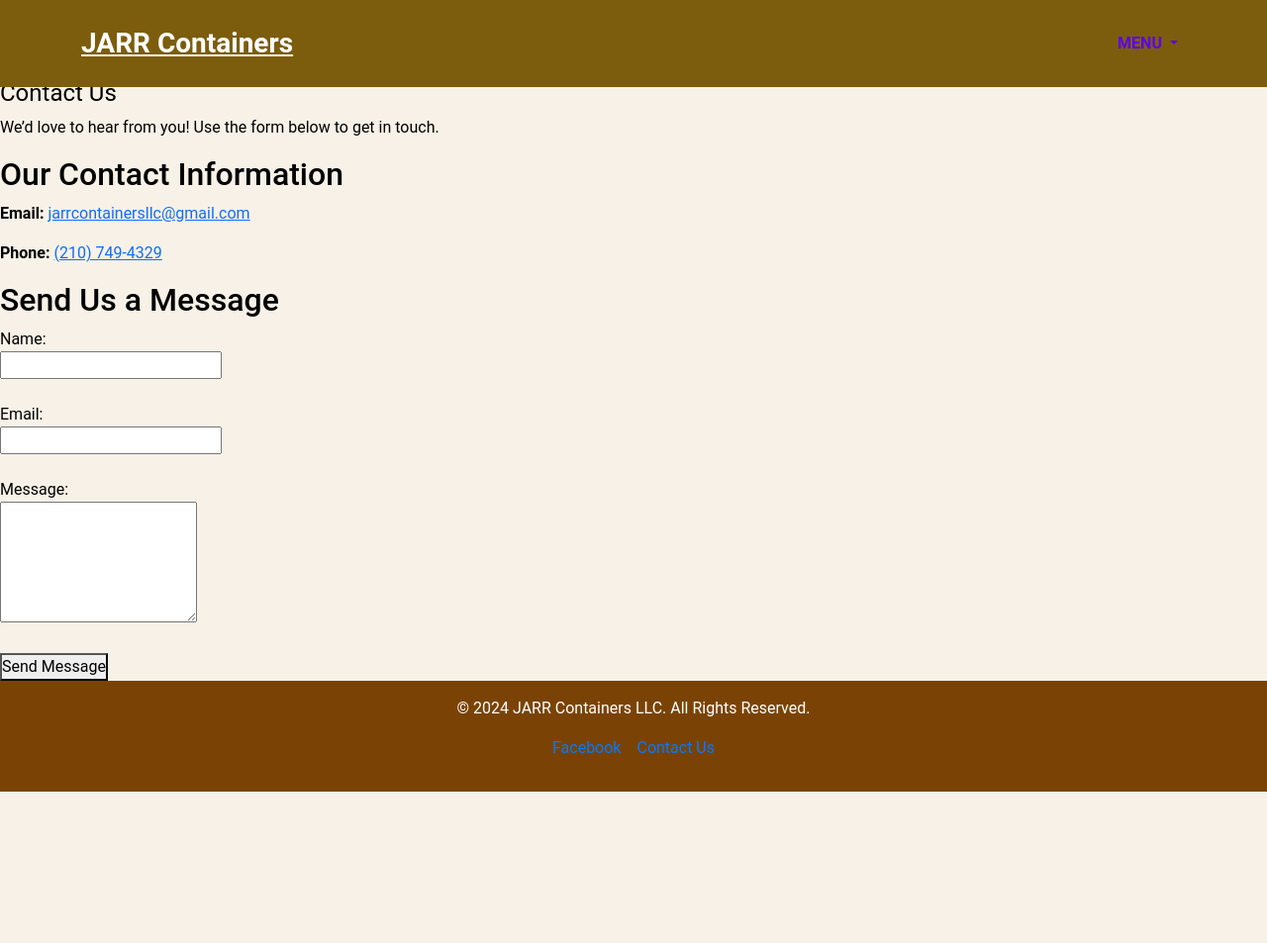
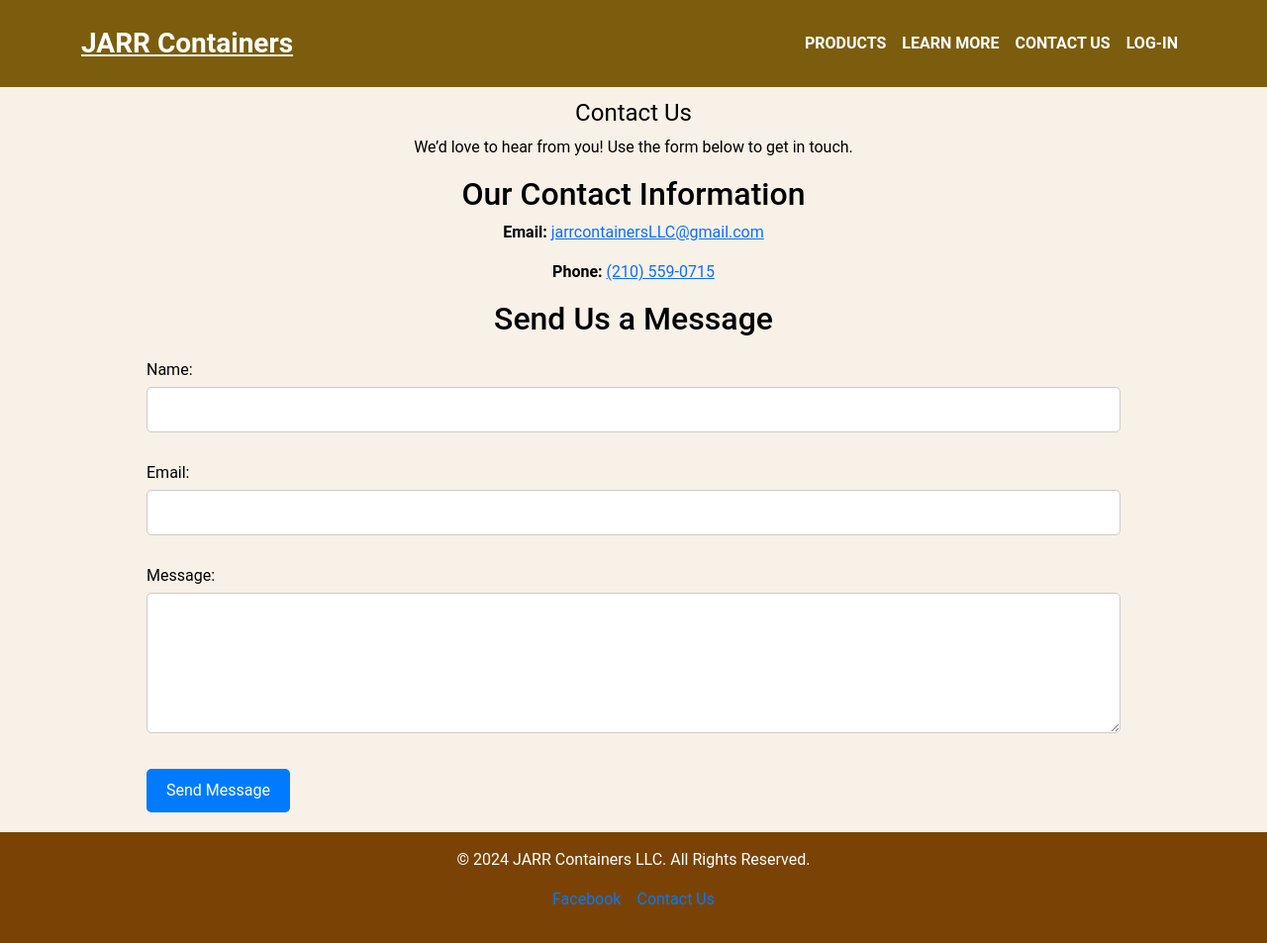
Before and after one commit to Isaiah802/JARR, a Flask app: page /contact in a window 1280 px wide. Shown: the whole page at 99% size. Before the commit the page ends 800 px from the top, so only its background shows below. Run offline with Flask 3, Linux system fonts and the light colour scheme.

Commit message:
JARR 1.16
Updated contact info and readjusted drop down to change dynamically based on screen size.

```diff
--- a/static/css/styles.css
+++ b/static/css/styles.css
@@ -19,6 +19,7 @@
     display: flex;
     flex-direction: column;
 }
+
 /* Footer Styles */
 footer.custom-footer {
     background-color: #7a4305 !important; /* Dark orange background */
@@ -131,12 +132,7 @@
     color: white;
 }
 
-
 /* Card Styling */
-
-
-/* Card Styling */
-/* Card Container Styling */
 .card-container {
     display: flex;
     justify-content: space-between; /* Adds space between cards */
@@ -145,7 +141,6 @@
     margin: 20px 0; /* Space around the container */
 }
 
-/* Card Styling */
 .card {
     border: 1px solid #ddd;
     border-radius: 8px;
@@ -158,12 +153,12 @@
     font-size: medium;
 }
 
-/* Card Container for Products Page */
 .card-container {
     display: flex;
     flex-wrap: wrap;
     gap: 20px;
     justify-content: space-between;
+}
 
 .card:hover {
     transform: translateY(-5px);
@@ -183,7 +178,7 @@
     border-radius: 0 0 8px 8px;
     padding: 15px;
 }
-}
+
 h1 {
     font-family: 'Roboto', sans-serif;
     font-size: 1.5rem;
@@ -203,47 +198,9 @@
     }
 }
 
-
 /* Map Section */
 #google-map {
     background-color: #e1e1e1;
-}
-
-/* Dropdown Styles */
-.nav-item.dropdown {
-    position: relative;
-}
-
-.dropdown-menu {
-    background-color: #2700a5;
-    border-radius: 5px;
-    box-shadow: 0 8px 16px rgba(0, 0, 0, 0.2);
-}
-
-.dropdown-item {
-    color: white;
-    padding: 10px 20px;
-    text-align: left;
-}
-
-.dropdown-item:hover {
-    background-color: #0056b3;
-    color: white;
-}
-
-/* Add some spacing between dropdown items */
-.navbar-nav .dropdown-menu {
-    min-width: 200px;
-}
-
-.nav-link.dropdown-toggle {
-    color: rgb(95, 1, 236) !important;
-    font-weight: 600;
-}
-
-
-.dropdown-menu {
-    transition: all 0.5s ease;
 }
 
 /* Button hover effect */
@@ -251,3 +208,38 @@
     background-color: #08173c;
     color: white;
 }
+
+/* New CSS to center the contact container for the contact us page */
+.contact-container {
+    width: 80%; /* Adjust width as needed */
+    margin: 0 auto; /* Center the content horizontally */
+    padding: 20px; /* Add some padding around the content */
+    text-align: center; /* Center text in the container */
+}
+
+form {
+    text-align: left; /* Align form elements to the left */
+    margin-top: 20px;
+}
+
+form input,
+form textarea {
+    width: 100%; /* Makes the input fields and text area full width */
+    padding: 10px;
+    margin: 5px 0;
+    border: 1px solid #ccc;
+    border-radius: 5px;
+}
+
+form button {
+    padding: 10px 20px;
+    background-color: #007bff;
+    color: white;
+    border: none;
+    border-radius: 5px;
+    cursor: pointer;
+}
+
+form button:hover {
+    background-color: #0056b3;
+}
--- a/templates/base.html
+++ b/templates/base.html
@@ -1,14 +1,10 @@
 <!DOCTYPE html>
 <html lang="en">
 <head>
-
     <meta charset="UTF-8">
     <meta name="viewport" content="width=device-width, initial-scale=1.0">
     <meta http-equiv="X-UA-Compatible" content="ie=edge">
     <title>{% block title %}base{% endblock %}</title>
-
-<!--jjjjj test for updated base.html -->
-
 
     <!-- Favicon -->
     <link rel="icon" href="{{ url_for('static', filename='images/logo.png') }}" type="image/x-icon">
@@ -24,7 +20,7 @@
 <body>
 
     <!-- Fixed Navigation Bar -->
-    <header class=" text-white py-3 fixed-top w-100" id="navbar">
+    <header class="text-white py-3 fixed-top w-100" id="navbar">
         <div class="container d-flex justify-content-between align-items-center">
             <a href="/" class="text-white fs-3 fw-bold">JARR Containers</a>
             <nav class="navbar navbar-expand-lg navbar-light">
@@ -33,17 +29,17 @@
                 </button>
                 <div class="collapse navbar-collapse" id="navbarNav">
                     <ul class="navbar-nav">
-                        <li class="nav-item dropdown">
-                            <a class="nav-link dropdown-toggle" href="#" id="navbarDropdown" role="button" data-bs-toggle="dropdown" aria-expanded="false">
-                                Menu
-                            </a>
-                            <ul class="dropdown-menu" aria-labelledby="navbarDropdown">
-                                <li><a class="dropdown-item" href="products">Products</a></li>
-                                <li><a class="dropdown-item" href="learn">Learn more</a></li>
-                                <li><a class="dropdown-item" href="contact">Contact us</a></li>
-                                <li><a class="dropdown-item" href="login">Log-in</a></li>
-
-                            </ul>
+                        <li class="nav-item">
+                            <a class="nav-link" href="products">Products</a>
+                        </li>
+                        <li class="nav-item">
+                            <a class="nav-link" href="learn">Learn more</a>
+                        </li>
+                        <li class="nav-item">
+                            <a class="nav-link" href="contact">Contact us</a>
+                        </li>
+                        <li class="nav-item">
+                            <a class="nav-link" href="login">Log-in</a>
                         </li>
                     </ul>
                 </div>
@@ -56,12 +52,11 @@
     {% endblock %}
 
     <!-- Footer -->
-    <!-- Footer -->
     <footer class="custom-footer text-center py-3">
         <p>&copy; 2024 JARR Containers LLC. All Rights Reserved.</p>
         <ul class="list-unstyled d-flex justify-content-center gap-3">
             <li><a href="https://facebook.com" target="_blank" class="footer-link">Facebook</a></li>
-            <li><a href="contact.html" class="footer-link">Contact Us</a></li>
+            <li><a href="contact" class="footer-link">Contact Us</a></li>
         </ul>
     </footer>
 
--- a/templates/contact.html
+++ b/templates/contact.html
@@ -3,6 +3,7 @@
 {% block title %}Contact Us - JARR Containers{% endblock %}
 
 {% block content %}
+    <div class="contact-container">
         <h1>Contact Us</h1>
         <p>We’d love to hear from you! Use the form below to get in touch.</p>
 
@@ -12,8 +13,8 @@
 
         <div>
             <h2>Our Contact Information</h2>
-        <p><strong>Email:</strong> <a href="mailto:jarrcontainersllc@gmail.com">jarrcontainersllc@gmail.com</a></p>
-        <p><strong>Phone:</strong> <a href="tel:+12107494329">(210) 749-4329</a></p>
+            <p><strong>Email:</strong> <a href="mailto:jarrcontainersllc@gmail.com">jarrcontainersLLC@gmail.com</a></p>
+            <p><strong>Phone:</strong> <a href="tel:+12105590715">(210) 559-0715</a></p>
         </div>
 
         <div>
@@ -31,4 +32,5 @@
                 <button type="submit">Send Message</button>
             </form>
         </div>
+    </div>
 {% endblock %}
```
Lines whose indentation alone changed are shown as unchanged.
